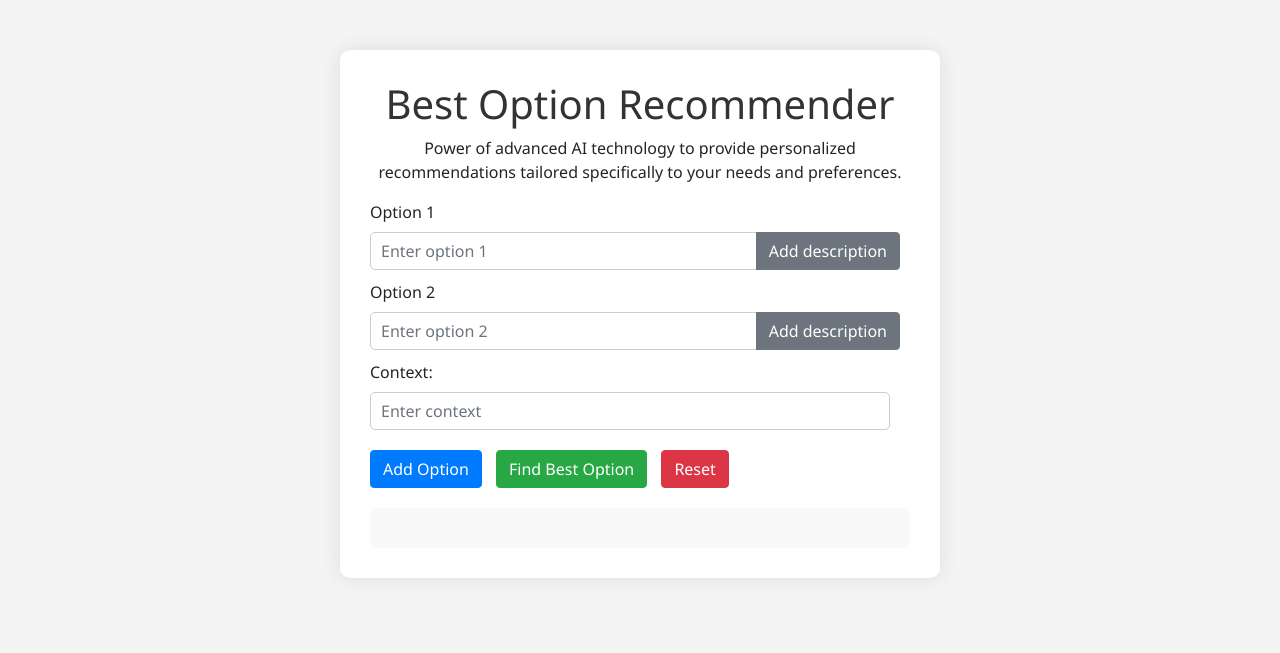
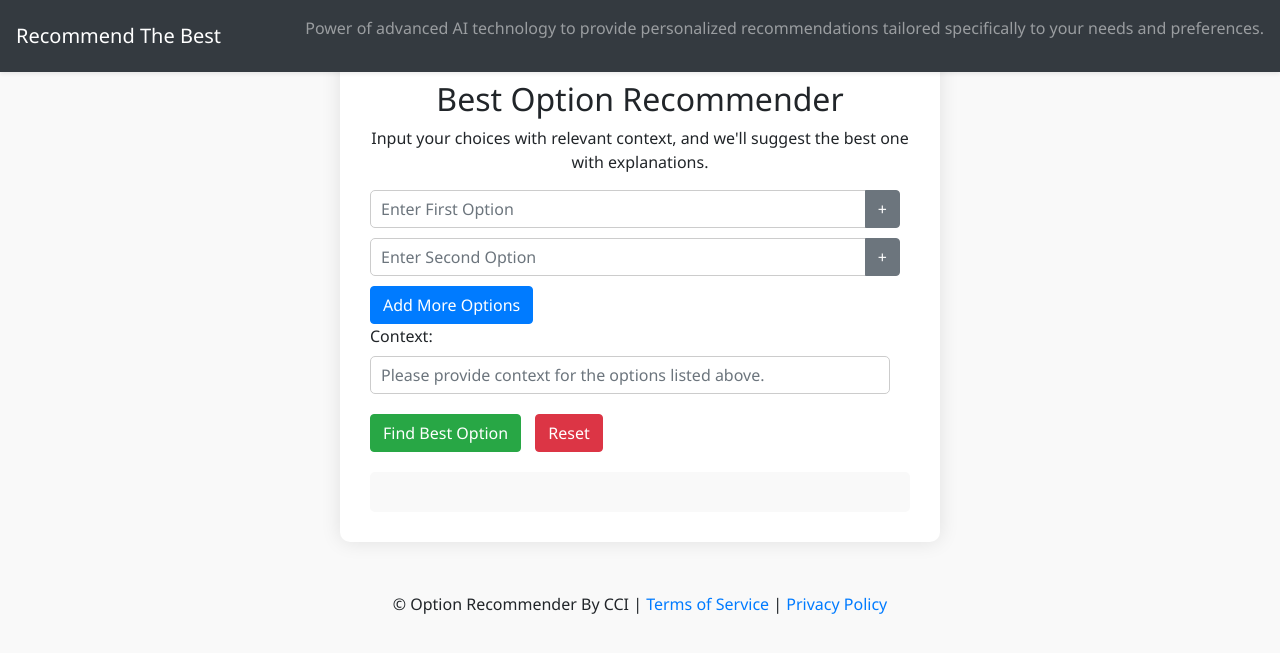
Before and after one commit to surajrimal/OptiChoice, a Flask app: page / in a window 1280 px wide. Shown: the top 653 px of the page. Run offline with Flask 3, Linux system fonts and the light colour scheme; some libraries are stand-ins or nearby versions.

Commit message:
version-2

```diff
--- a/app.py
+++ b/app.py
@@ -5,12 +5,25 @@ logging.basicConfig(filename='record.log', level=logging.DEBUG)
 
 app = Flask(__name__)
 
+# Dictionary to store processed inputs and their results
+processed_results = {}
+
 @app.route('/')
 def index():
     return render_template('index.html')
 
+@app.route('/termsofservice')
+def terms_of_service():
+    return render_template('termsofservice.html')
+
+@app.route('/privacy')
+def privacy_policy():
+    return render_template('privacy.html')
+
 @app.route('/result', methods=['POST'])
 def result():
+    global processed_results
+
     # Retrieve options and descriptions from the form data
     options = request.form.getlist('option')
     descriptions = request.form.getlist('description')
@@ -24,16 +37,25 @@ def result():
     logging.info(descriptions)
     logging.info(context)
 
+    # Check if the same input has been processed before
+    input_key = tuple(options + descriptions + [context])
+    if input_key in processed_results:
+        # Return the cached result
+        return processed_results[input_key]
+
     # Check for duplicate options
     if len(set(options)) != len(options):
         return "Error: Duplicate options are not allowed!"
-    if len(options)<2:
+    if len(options) < 2:
         return "It seems your message is incomplete. Could you provide the options you're asking about?"
 
+    # Call the process_options function only if the input is not cached
+    result = process_options(options, descriptions, context)
 
-    # Call the process_options function from logic.py
-    # You can return a response to the client if needed
-    return process_options(options, descriptions, context)
+    # Cache the result
+    processed_results[input_key] = result
+
+    return result
 
 if __name__ == '__main__':
     app.run(debug=True, port=5001)
--- a/logic/logic.py
+++ b/logic/logic.py
@@ -40,8 +40,10 @@ def ai_logic(prompt):
             {"role": "assistant", "content": prompt}
         ]
     }
-    json_response = requests.post(url, json=body).json().get('choices', [])
-
+    try:
+        json_response = requests.post(url, json=body).json().get('choices', [])
+    except:
+        json_response = {'index': 0, 'message': {'role': 'assistant', 'content': 'Inter Server Error!\n\nThe ***Best Option Recommender*** has faced an issue! Please try again later.'}, 'finish_reason': 'stop'}
     for choice in json_response:
         logging.info(choice)
         return choice.get('message', {}).get('content', '')
--- a/static/css/style.css
+++ b/static/css/style.css
@@ -1,6 +1,6 @@
 body {
     font-family: 'Segoe UI', Tahoma, Geneva, Verdana, sans-serif;
-    background-color: #f4f4f4;
+    background-color: #f9f9f9; /* Light gray background */
     margin: 0;
     padding: 0;
 }
@@ -8,7 +8,7 @@ body {
 .container {
     max-width: 600px;
     margin: 50px auto;
-    background-color: #fff;
+    background-color: #ffffff; /* White background */
     padding: 30px;
     border-radius: 10px;
     box-shadow: 0 0 20px rgba(0, 0, 0, 0.1);
@@ -16,7 +16,7 @@ body {
 
 h1 {
     text-align: center;
-    color: #333;
+    color: #333333; /* Dark gray text */
 }
 
 .options {
@@ -30,7 +30,7 @@ h1 {
 input[type="text"] {
     width: calc(100% - 20px);
     padding: 10px;
-    border: 1px solid #ccc;
+    border: 1px solid #cccccc; /* Light gray border */
     border-radius: 5px;
     font-size: 16px;
 }
@@ -42,16 +42,18 @@ button {
     border-radius: 5px;
     cursor: pointer;
     transition: background-color 0.3s ease;
+    background-color: #4CAF50; /* Green button */
+    color: white; /* White text */
 }
 
 button:hover {
-    background-color: #ddd;
+    background-color: #45a049; /* Darker green on hover */
 }
 
 #result-container {
     margin-top: 20px;
     padding: 20px;
-    background-color: #f9f9f9;
+    background-color: #f9f9f9; /* Light gray background */
     border-radius: 5px;
 }
 
@@ -61,8 +63,7 @@ button:hover {
     }
 }
 
-/* Add custom styling for the description input field */
 .description-input {
-    height: 100px; /* Set the height of the description input field */
-    resize: vertical; /* Allow vertical resizing of the textarea */
+    height: 100px;
+    resize: vertical;
 }
--- a/static/js/script.js
+++ b/static/js/script.js
@@ -1,35 +1,34 @@
 document.addEventListener('DOMContentLoaded', function() {
-    const addButton = document.getElementById('add-option');
+    const addMoreButton = document.getElementById('add-more-options');
     const optionsContainer = document.getElementById('options-container');
     const form = document.getElementById('option-form');
     const resultContainer = document.getElementById('result-container');
     const resetButton = document.getElementById('reset-form');
     const loadingSpinner = document.getElementById('loading-spinner');
 
-    addButton.addEventListener('click', function() {
-
-
-        const optionInputs = document.querySelectorAll('input[name="option"]');
-        const enteredOptions = Array.from(optionInputs).map(input => input.value.trim());
-
-
+    addMoreButton.addEventListener('click', function() {
         const optionInput = document.createElement('input');
         optionInput.type = 'text';
         optionInput.name = 'option';
-        optionInput.classList.add('form-control', 'mb-2'); // Adding margin bottom for spacing
-        optionInput.placeholder = 'Enter option';
+        optionInput.classList.add('form-control', 'mb-2');
+        optionInput.placeholder = 'Enter Additional Option';
         optionInput.required = true;
 
-
-
         const toggleButton = document.createElement('button');
-        toggleButton.textContent = 'Add Description';
+        toggleButton.textContent = '+';
         toggleButton.classList.add('btn', 'btn-secondary', 'toggle-description');
         toggleButton.type = 'button';
         toggleButton.setAttribute('data-toggle', 'collapse');
         toggleButton.setAttribute('aria-expanded', 'false');
         toggleButton.setAttribute('aria-controls', `description-${optionsContainer.children.length + 1}`);
         toggleButton.dataset.target = `#description-${optionsContainer.children.length + 1}`;
+        toggleButton.addEventListener('click', toggleExpansion);
+
+        const removeButton = document.createElement('button');
+        removeButton.innerHTML = '&times;';
+        removeButton.classList.add('btn', 'btn-danger', 'remove-option');
+        removeButton.type = 'button';
+        removeButton.addEventListener('click', removeOption);
 
         const newOptionContainer = document.createElement('div');
         newOptionContainer.classList.add('option', 'form-group');
@@ -40,6 +39,7 @@ document.addEventListener('DOMContentLoaded', function() {
         const inputGroupAppend = document.createElement('div');
         inputGroupAppend.classList.add('input-group-append');
         inputGroupAppend.appendChild(toggleButton);
+        inputGroupAppend.appendChild(removeButton);
         inputGroup.appendChild(inputGroupAppend);
 
         newOptionContainer.appendChild(inputGroup);
@@ -47,25 +47,21 @@ document.addEventListener('DOMContentLoaded', function() {
         const descriptionInput = document.createElement('textarea');
         descriptionInput.name = 'description';
         descriptionInput.classList.add('form-control', 'mt-2', 'description-input', 'collapse');
-        descriptionInput.placeholder = 'Description for the option';
+        descriptionInput.placeholder = 'Description for the additional option.';
         descriptionInput.rows = 4;
         descriptionInput.id = `description-${optionsContainer.children.length + 1}`;
 
         newOptionContainer.appendChild(descriptionInput);
 
-        // Insert new option container after the second option
-        const contextFormGroup = document.querySelector('.context');
-        optionsContainer.insertBefore(newOptionContainer, contextFormGroup);
-
-
+        // Insert the new option container after the second option
+        const addMoreButtonParent = addMoreButton.parentNode;
+        addMoreButtonParent.insertBefore(newOptionContainer, addMoreButton);
 
     });
 
     form.addEventListener('submit', function(event) {
         event.preventDefault();
         const formData = new FormData(form);
-
-        // Display loading spinner
         loadingSpinner.style.display = 'block';
 
         fetch('/result', {
@@ -74,34 +70,21 @@ document.addEventListener('DOMContentLoaded', function() {
         })
         .then(response => response.text())
         .then(data => {
-            // Hide loading spinner
             loadingSpinner.style.display = 'none';
-
+            resultContainer.innerHTML = '';
             const dataSegments = data.split('\n');
-
-            // Clear previous content in result container
-            resultContainer.innerHTML = '';
-
-            // Loop through dataSegments and create <p> elements for each segment
             dataSegments.forEach((segment,index) => {
                 segment = segment.replace(/\*\*(.*?)\*\*/g, '<strong>$1</strong>');
-
-                // Create a paragraph element
                 const paragraph = document.createElement('p');
-
                 if (index === 0) {
                     paragraph.innerHTML = `<strong><em>${segment}</em></strong>`;
                 } else {
-                    // Otherwise, set the inner HTML normally
                     paragraph.innerHTML = segment;
                 }
-
-                // Append the paragraph to the result container
                 resultContainer.appendChild(paragraph);
             });
         })
         .catch(error => {
-            // Hide loading spinner and display error message
             loadingSpinner.style.display = 'none';
             resultContainer.innerHTML = 'An error occurred while processing. Please try again.';
             console.error('Error:', error);
@@ -109,16 +92,27 @@ document.addEventListener('DOMContentLoaded', function() {
     });
 
     resetButton.addEventListener('click', function() {
-        // Clear result
         resultContainer.innerHTML = '';
-
-        // Clear options, except for the first two
         const dynamicOptions = document.querySelectorAll('.option');
         for (let i = dynamicOptions.length - 1; i >= 2; i--) {
             optionsContainer.removeChild(dynamicOptions[i]);
         }
-
-        // Reset form fields to initial state
         form.reset();
     });
+
+    function toggleExpansion(event) {
+        const button = event.target;
+        button.textContent = button.textContent === '+' ? '-' : '+';
+    }
+
+    function removeOption(event) {
+        const optionContainer = event.target.closest('.option');
+        optionsContainer.removeChild(optionContainer);
+    }
+
+    // Add event listeners to the existing toggle buttons
+    const toggleButtons = document.querySelectorAll('.toggle-description');
+    toggleButtons.forEach(button => {
+        button.addEventListener('click', toggleExpansion);
+    });
 });
--- /dev/null
+++ b/templates/base.html
@@ -0,0 +1,48 @@
+<!DOCTYPE html>
+<html lang="en">
+<head>
+    <meta charset="UTF-8">
+    <meta name="viewport" content="width=device-width, initial-scale=1.0">
+    <meta http-equiv="X-UA-Compatible" content="ie=edge">
+    <meta name="Description" content="Discover the latest advancements and trends in artificial intelligence (AI) on our platform. Stay informed with real-time updates, insightful analyses, and exclusive interviews, all curated to keep you at the forefront of innovation.">
+    <title>Recommend The Best</title>
+    <link href="{{ url_for('static', filename='/favicon.ico') }}" rel="icon">
+    <link href="https://fonts.googleapis.com/css?family=Overpass" rel="stylesheet">
+    <link href="https://cdnjs.cloudflare.com/ajax/libs/twitter-bootstrap/4.6.0/css/bootstrap.min.css" rel="stylesheet">
+    <link href="{{ url_for('static', filename='css/style.css') }}" rel="stylesheet">
+</head>
+<body>
+
+{% block navbar %}
+    <div class="container-fluid nav-container">
+        <nav class="navbar navbar-expand-lg navbar-dark bg-dark fixed-top shadow-sm">
+            <a class="navbar-brand" href="{{ url_for('index') }}">Recommend The Best</a>
+            <button class="navbar-toggler" type="button" data-toggle="collapse" data-target="#navbarToggle" aria-controls="navbarToggle" aria-expanded="false" aria-label="Toggle navigation">
+                <span class="navbar-toggler-icon"></span>
+            </button>
+            <div class="collapse navbar-collapse justify-content-end" id="navbarToggle">
+                <p class="navbar-text">Power of advanced AI technology to provide personalized recommendations tailored specifically to your needs and preferences.</p>
+            </div>
+        </nav>
+    </div>
+{% endblock %}
+
+<div class="content">
+    {% block content %}
+    {% endblock %}
+</div>
+
+<footer>
+    {% block footer %}
+    <div class="container-fluid footer">
+        <p class="text-center footer-text">© Option Recommender By CCI | <a href="{{ url_for('terms_of_service') }}">Terms of Service</a> | <a href="{{ url_for('privacy_policy') }}">Privacy Policy</a></p>
+    </div>
+    {% endblock %}
+</footer>
+
+<script src="https://code.jquery.com/jquery-3.5.1.slim.min.js"></script>
+<script src="https://cdn.jsdelivr.net/npm/@popperjs/core@2.5.4/dist/umd/popper.min.js"></script>
+<script src="https://stackpath.bootstrapcdn.com/bootstrap/4.5.2/js/bootstrap.min.js"></script>
+<script src="{{ url_for('static', filename='js/script.js') }}"></script>
+</body>
+</html>
--- a/templates/index.html
+++ b/templates/index.html
@@ -1,53 +1,39 @@
-<!DOCTYPE html>
-<html lang="en">
-<head>
-    <meta charset="UTF-8">
-    <meta name="viewport" content="width=device-width, initial-scale=1.0">
-    <title>Option Selector</title>
-    <!-- Bootstrap CSS CDN -->
-    <link rel="stylesheet" href="https://stackpath.bootstrapcdn.com/bootstrap/4.5.2/css/bootstrap.min.css">
-    <!-- Custom CSS -->
-    <link rel="stylesheet" href="{{ url_for('static', filename='css/style.css') }}">
-</head>
-<body>
+{% extends 'base.html' %}
+
+{% block content %}
 <div class="container">
-        <h1 class="text-center">Best Option Recommender</h1>
-        <p class="text-center">Power of advanced AI technology to provide personalized recommendations tailored specifically to your needs and preferences.</p>
+    <h2 class="text-center">Best Option Recommender</h2>
+    <p class="text-center">Input your choices with relevant context, and we'll suggest the best one with explanations.</p>
     <form id="option-form">
         <div id="options-container" class="options">
-
             <div class="option form-group">
-                    <label for="context">Option 1</label>
                 <div class="input-group">
-                        <input type="text" name="option" class="form-control" placeholder="Enter option 1" required>
+                    <input type="text" name="option" class="form-control" placeholder="Enter First Option" required>
                     <div class="input-group-append">
-                            <button class="btn btn-secondary toggle-description" type="button" data-toggle="collapse" data-target="#description1" aria-expanded="false" aria-controls="description1">Add description</button>
+                        <button class="btn btn-secondary toggle-description" type="button" data-toggle="collapse" data-target="#description1" aria-expanded="false" aria-controls="description1">+</button>
                     </div>
                 </div>
                 <div class="collapse mt-2" id="description1">
-                        <textarea name="description" class="form-control description" placeholder="Description for option 1" rows="4"></textarea>
+                    <textarea name="description" class="form-control description" placeholder="Description for the first option." rows="4"></textarea>
                 </div>
             </div>
             <div class="option form-group">
-                    <label for="context">Option 2</label>
                 <div class="input-group">
-                        <input type="text" name="option" class="form-control" placeholder="Enter option 2" required>
+                    <input type="text" name="option" class="form-control" placeholder="Enter Second Option" required>
                     <div class="input-group-append">
-                            <button class="btn btn-secondary toggle-description" type="button" data-toggle="collapse" data-target="#description2" aria-expanded="false" aria-controls="description2">Add description</button>
+                        <button class="btn btn-secondary toggle-description" type="button" data-toggle="collapse" data-target="#description2" aria-expanded="false" aria-controls="description2">+</button>
                     </div>
                 </div>
                 <div class="collapse mt-2" id="description2">
-                        <textarea name="description" class="form-control description" placeholder="Description for option 2" rows="4"></textarea>
+                    <textarea name="description" class="form-control description" placeholder="Description for the second option." rows="4"></textarea>
                 </div>
             </div>
-
-
+            <button type="button" id="add-more-options" class="btn btn-primary">Add More Options</button>
             <div class="context form-group">
                 <label for="context">Context:</label>
-                    <input type="text" id="context" name="context" class="form-control" placeholder="Enter context">
+                <input type="text" id="context" name="context" class="form-control" placeholder="Please provide context for the options listed above.">
             </div>
         </div>
-            <button type="button" id="add-option" class="btn btn-primary">Add Option</button>
         <button type="submit" class="btn btn-success">Find Best Option</button>
         <button type="button" id="reset-form" class="btn btn-danger">Reset</button>
     </form>
@@ -56,12 +42,4 @@
     </div>
     <div id="result-container" class="result"></div>
 </div>
-
-    <!-- Bootstrap JS and jQuery CDN -->
-    <script src="https://code.jquery.com/jquery-3.5.1.slim.min.js"></script>
-    <script src="https://cdn.jsdelivr.net/npm/@popperjs/core@2.5.4/dist/umd/popper.min.js"></script>
-    <script src="https://stackpath.bootstrapcdn.com/bootstrap/4.5.2/js/bootstrap.min.js"></script>
-    <!-- Custom JS -->
-    <script src="{{ url_for('static', filename='js/script.js') }}"></script>
-</body>
-</html>
+{% endblock %}
```
Also changed, not shown: templates/privacy.html (added, +32 -0 lines), templates/termsofservice.html (added, +29 -0 lines), 1 other file. Lines whose indentation alone changed are shown as unchanged.
